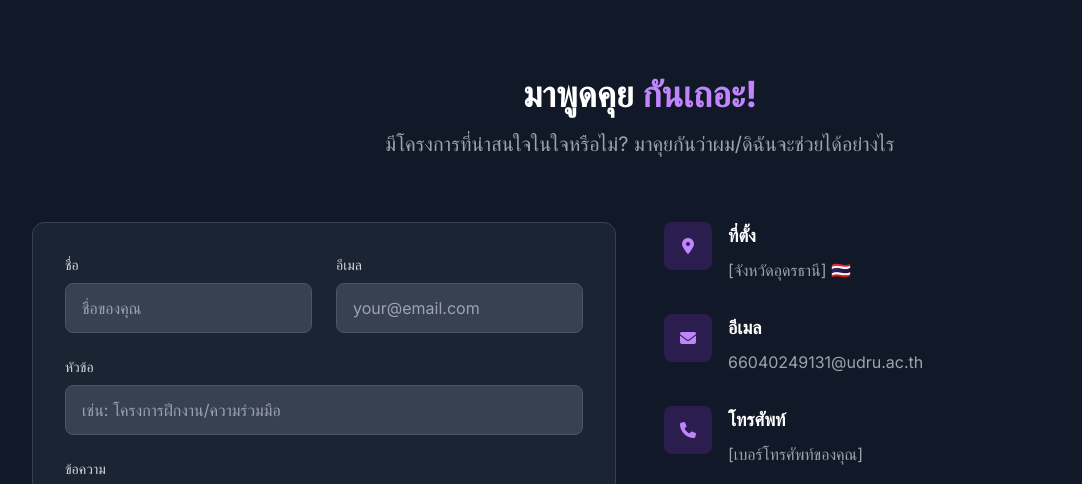
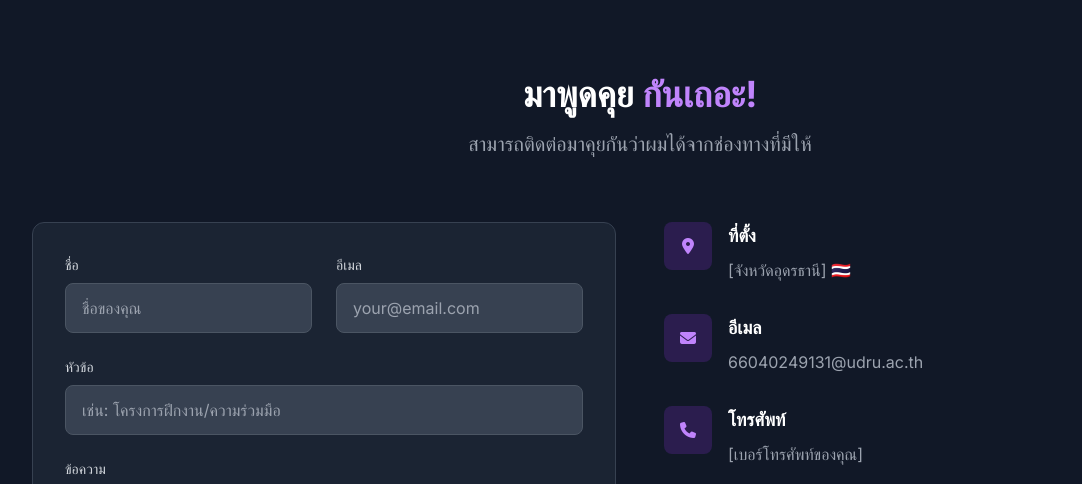
Before and after one commit to wira131/wira131.github.io, a plain HTML site: page index.html in a window 1280 px wide. Shown: the part 3600-4084 px from the top of the page, without its empty margins (0-1082 px from the left). Drawn offline with nearby package versions, Linux system fonts and the light colour scheme.

Commit message:
Update index.html

```diff
--- a/index.html
+++ b/index.html
@@ -611,7 +611,7 @@
                     </span>
                 </h2>
                 <p class="text-xl text-gray-400 max-w-3xl mx-auto">
-                    มีโครงการที่น่าสนใจในใจหรือไม่? มาคุยกันว่าผม/ดิฉันจะช่วยได้อย่างไร
+                   สามารถติดต่อมาคุยกันว่าผมได้จากช่องทางที่มีให้
                 </p>
             </div>
 
```
